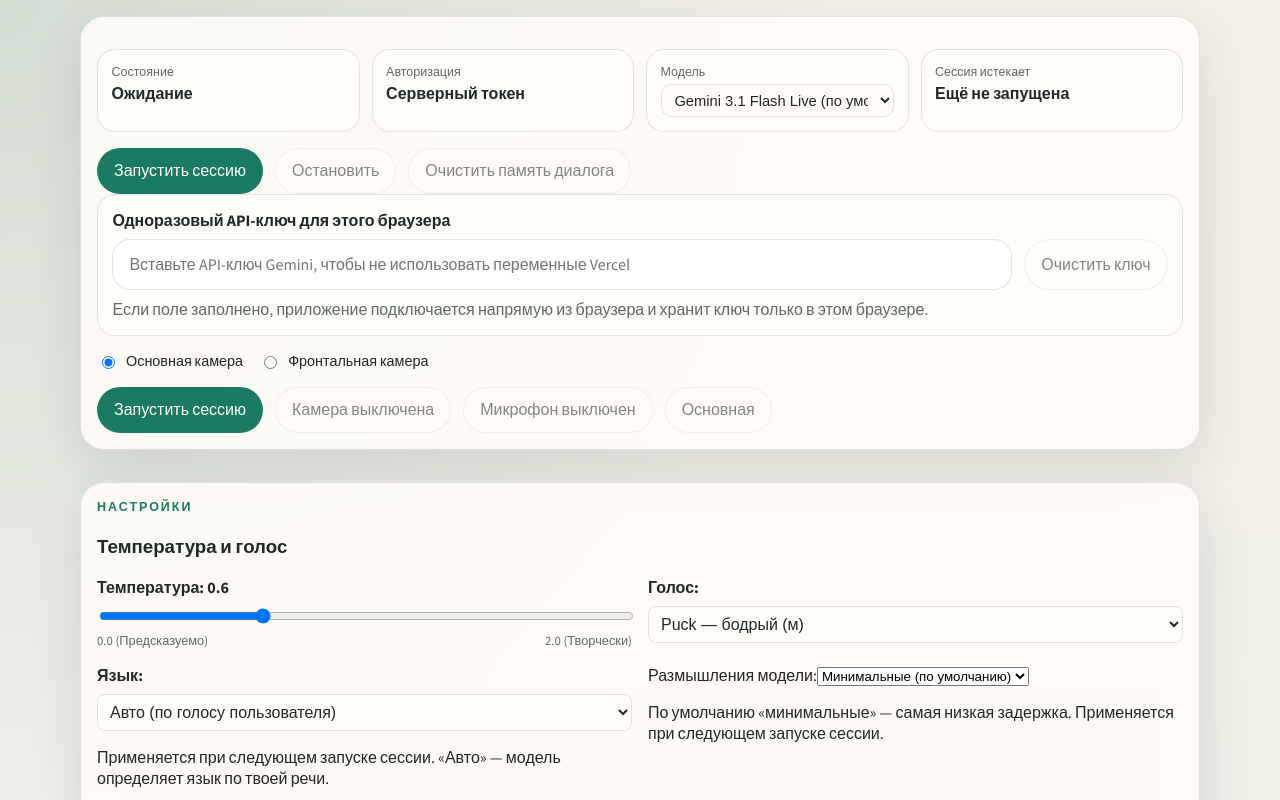
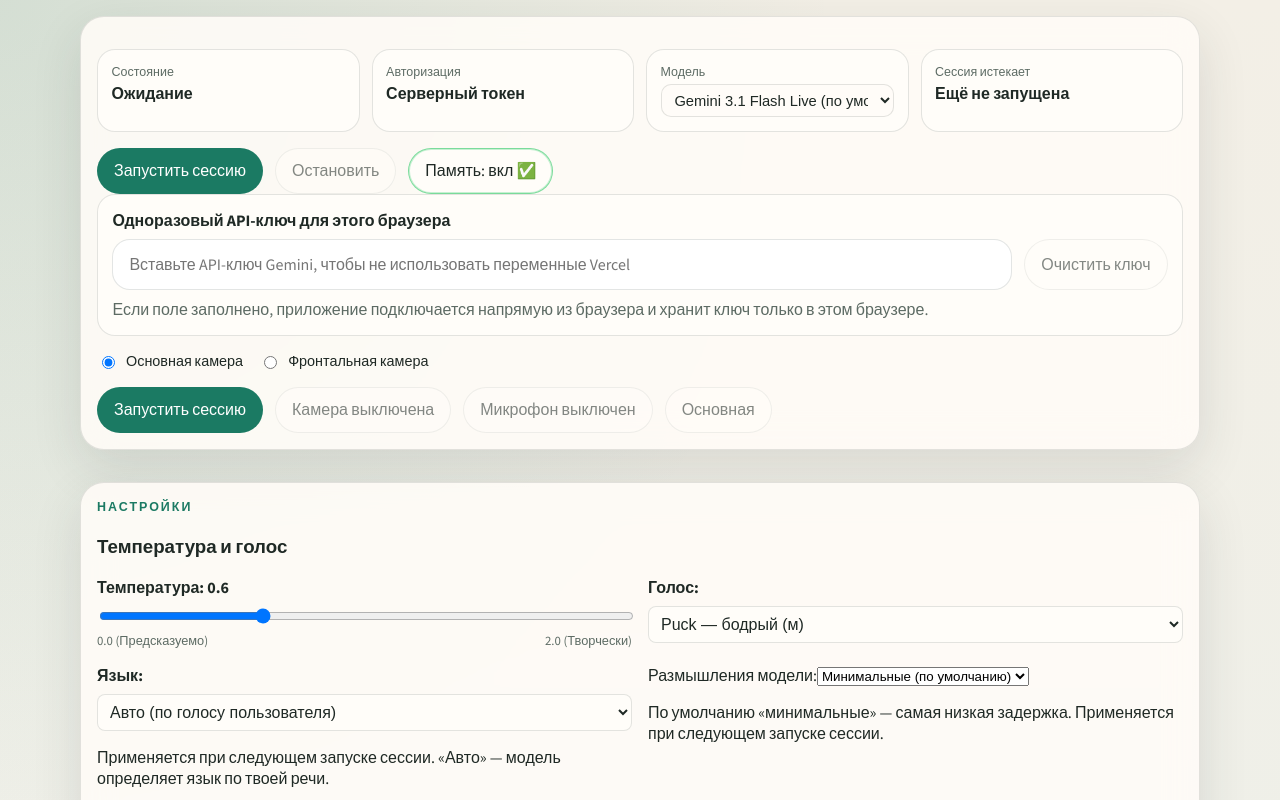
Before and after one commit to AnataBak/livvv, a Next.js app: page / in a window 1280 px wide. Shown: the top 800 px of the page. Built offline with nearby package versions, Linux system fonts and the light colour scheme.

Commit message:
feat(memory): toggle «Память: вкл/выкл» в верхнем ряду
Co-Authored-By: анна сидоренко <artemhttp@gmail.com>

```diff
--- a/app/globals.css
+++ b/app/globals.css
@@ -464,6 +464,11 @@ input {
   transform: none;
 }
 
+.memory-toggle.memory-toggle--on {
+  border-color: rgba(34, 197, 94, 0.6);
+  box-shadow: inset 0 0 0 1px rgba(34, 197, 94, 0.25);
+}
+
 .error-banner {
   margin: 0.85rem 0 0;
   padding: 0.85rem 1rem;
--- a/components/live-console.tsx
+++ b/components/live-console.tsx
@@ -18,6 +18,7 @@ import {
   SYSTEM_INSTRUCTION,
   isLiveModelId,
   isLiveThinkingLevel,
+  modelSupportsSessionResumption,
   modelSupportsThinkingLevel,
   type LiveModelId,
   type LiveThinkingLevel,
@@ -56,6 +57,7 @@ const RESUMPTION_HANDLE_MODEL_STORAGE_KEY = 'gemini-live-session-handle-model';
 const SYSTEM_INSTRUCTION_STORAGE_KEY = 'gemini-live-system-instruction';
 const SYSTEM_INSTRUCTION_PRESETS_STORAGE_KEY = 'gemini-live-system-instruction-presets';
 const MODEL_STORAGE_KEY = 'gemini-live-model';
+const MEMORY_ENABLED_STORAGE_KEY = 'gemini-live-memory-enabled';
 
 type SystemInstructionPreset = { name: string; text: string };
 
@@ -145,12 +147,17 @@ export function LiveConsole() {
   const [newPresetName, setNewPresetName] = useState<string>('');
   const [model, setModel] = useState<LiveModelId>(LIVE_MODEL_DEFAULT);
   const [hasResumptionHandle, setHasResumptionHandle] = useState<boolean>(false);
+  const [memoryEnabled, setMemoryEnabled] = useState<boolean>(true);
   const thinkingLevelSupported = modelSupportsThinkingLevel(model);
   const resumptionHandleRef = useRef<string | null>(null);
   const modelRef = useRef<LiveModelId>(model);
   useEffect(() => {
     modelRef.current = model;
   }, [model]);
+  const memoryEnabledRef = useRef<boolean>(memoryEnabled);
+  useEffect(() => {
+    memoryEnabledRef.current = memoryEnabled;
+  }, [memoryEnabled]);
 
   const clientRef = useRef<GeminiLiveClient | null>(null);
   const audioPlayerRef = useRef<BrowserAudioPlayer | null>(null);
@@ -320,6 +327,12 @@ export function LiveConsole() {
         case 'session-resumption-update':
           // Gemini periodically issues a new handle we can use to resume this
           // dialogue later (even after stopping the session or reloading).
+          // When memory is disabled, we ignore these updates so the saved
+          // handle (from the last "memory on" session) stays untouched and
+          // this session remains a throwaway branch.
+          if (!memoryEnabledRef.current) {
+            return;
+          }
           if (event.resumable && event.handle) {
             resumptionHandleRef.current = event.handle;
             try {
@@ -399,6 +412,17 @@ export function LiveConsole() {
       setLanguage(savedLanguage);
     }
   }, []);
+
+  useEffect(() => {
+    const saved = window.localStorage.getItem(MEMORY_ENABLED_STORAGE_KEY);
+    if (saved !== null) {
+      setMemoryEnabled(saved !== 'false');
+    }
+  }, []);
+
+  useEffect(() => {
+    window.localStorage.setItem(MEMORY_ENABLED_STORAGE_KEY, memoryEnabled ? 'true' : 'false');
+  }, [memoryEnabled]);
 
   useEffect(() => {
     const savedWebSearch = window.localStorage.getItem(WEB_SEARCH_STORAGE_KEY);
@@ -716,7 +740,7 @@ export function LiveConsole() {
             voice,
             webSearchEnabled,
             thinkingLevelSupported ? thinkingLevel : undefined,
-            resumptionHandleRef.current ?? undefined,
+            memoryEnabled ? resumptionHandleRef.current ?? undefined : undefined,
             systemInstruction.trim().length > 0 ? systemInstruction : undefined,
             model,
             language || undefined,
@@ -767,7 +791,7 @@ export function LiveConsole() {
             voice,
             webSearchEnabled,
             thinkingLevelSupported ? thinkingLevel : undefined,
-            resumptionHandleRef.current ?? undefined,
+            memoryEnabled ? resumptionHandleRef.current ?? undefined : undefined,
             systemInstruction.trim().length > 0 ? systemInstruction : undefined,
             model,
             language || undefined,
@@ -794,7 +818,7 @@ export function LiveConsole() {
         setIsBusy(false);
       }
     },
-    [apiKeyInput, appendEvent, fetchEphemeralToken, handleLiveEvent, startMicrophone, teardownSession, temperature, voice, webSearchEnabled, thinkingLevel, thinkingLevelSupported, systemInstruction, model, language],
+    [apiKeyInput, appendEvent, fetchEphemeralToken, handleLiveEvent, startMicrophone, teardownSession, temperature, voice, webSearchEnabled, thinkingLevel, thinkingLevelSupported, systemInstruction, model, language, memoryEnabled],
   );
 
   const stopConversation = useCallback(() => {
@@ -927,11 +951,19 @@ export function LiveConsole() {
             Остановить
           </button>
           <button
-            className="secondary-button"
-            onClick={clearSessionMemory}
-            disabled={!hasResumptionHandle || isBusy}
+            type="button"
+            className={`secondary-button memory-toggle${memoryEnabled ? ' memory-toggle--on' : ''}`}
+            onClick={() => setMemoryEnabled((v) => !v)}
+            disabled={!modelSupportsSessionResumption(model)}
+            title={
+              !modelSupportsSessionResumption(model)
+                ? 'У Gemini 2.5 (native audio) память между сессиями не поддерживается.'
+                : memoryEnabled
+                  ? 'Сейчас ВКЛ — следующая сессия продолжит прошлый диалог. Нажми, чтобы выключить.'
+                  : 'Сейчас ВЫКЛ — каждая сессия стартует с чистого листа. Сохранённый прошлый диалог не тронут и вернётся, когда снова включишь.'
+            }
           >
-            Очистить память диалога
+            {memoryEnabled ? 'Память: вкл ✅' : 'Память: выкл'}
           </button>
         </div>
 
```
